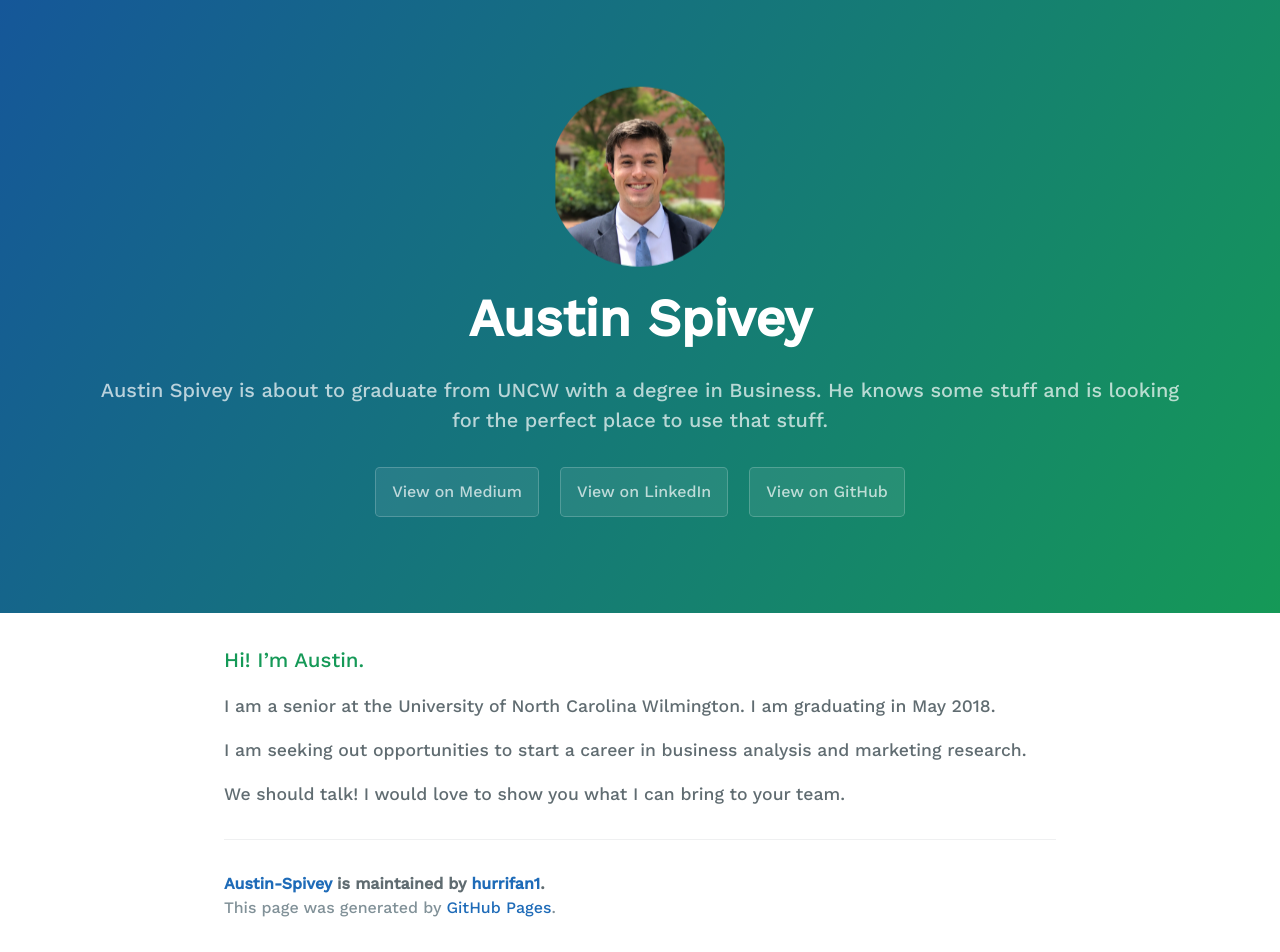
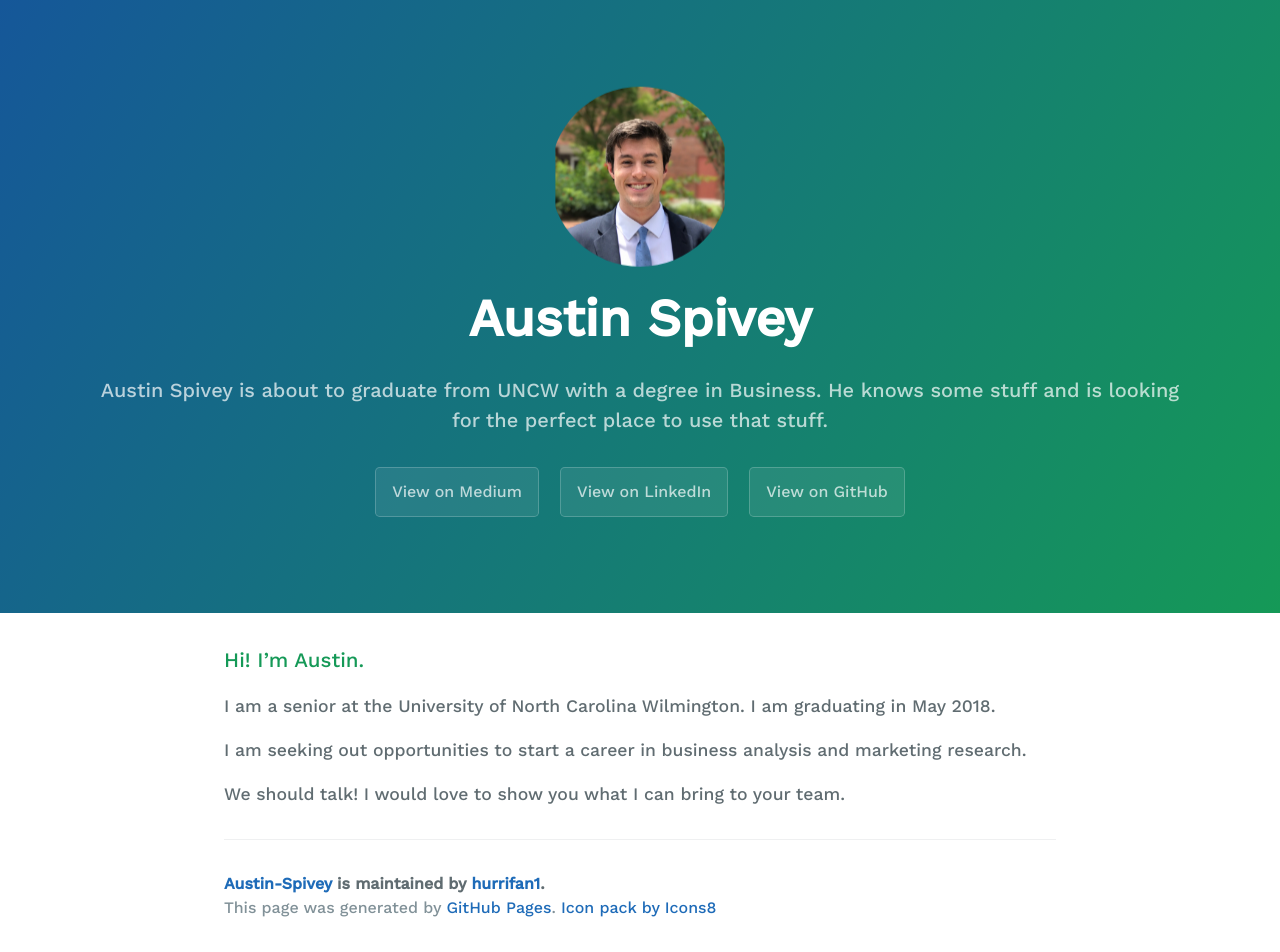
Before and after one commit to hurrifan1/Austin-Spivey, a Jekyll site: the page built from docs/index.md, in a window 1280 px wide. Built offline with Jekyll 4.4.1, drawn with Linux system fonts in a browser that asks for light colours.

Commit message:
Update default.html

```diff
--- a/docs/_layouts/default.html
+++ b/docs/_layouts/default.html
@@ -33,6 +33,7 @@
           <span class="site-footer-owner"><a href="{{ site.github.repository_url }}">{{ site.github.repository_name }}</a> is maintained by <a href="{{ site.github.owner_url }}">{{ site.github.owner_name }}</a>.</span>
         {% endif %}
         <span class="site-footer-credits">This page was generated by <a href="https://pages.github.com">GitHub Pages</a>.</span>
+        <a href="https://icons8.com">Icon pack by Icons8</a>
       </footer>
     </section>
 
```
